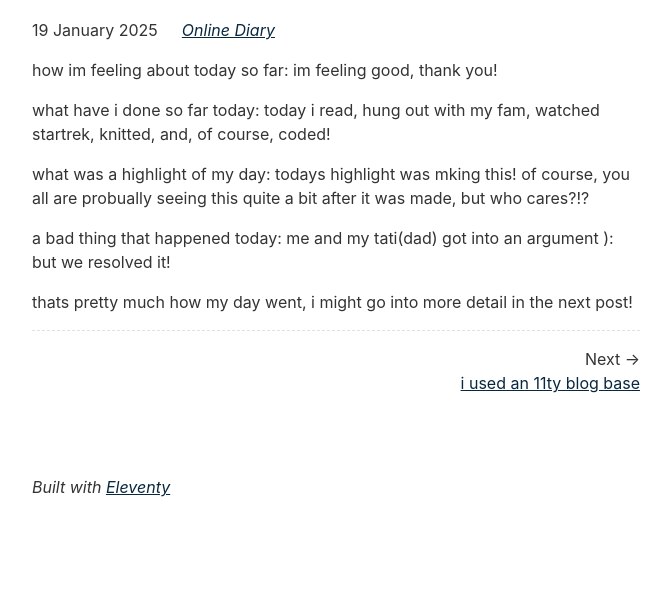
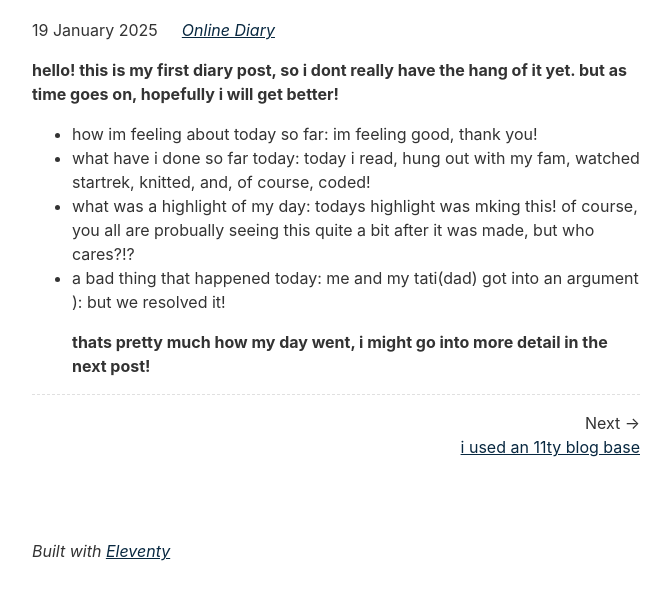
Before and after one commit to leonoratrius/golden_songbird.blog, an Eleventy site: page content/blog/firstdiary.md in a window 1280 px wide. Shown: the part 115-714 px from the top of the page, without its empty margins (304-975 px from the left). Built offline with nearby package versions, Linux system fonts and the light colour scheme; Eleventy itself is replaced by a stand-in of ours; files that its build step writes are made by us from their sources; what @zachleat/heading-anchors, zod-validation-error would draw is missing.

Commit message:
more first diary updates

```diff
--- a/content/blog/firstdiary.md
+++ b/content/blog/firstdiary.md
@@ -4,16 +4,17 @@ description: hello! this is a diary post on what i did today!
 date: 2025-01-19
 tags: ["online diary"]
 ---
-how im feeling about today so far:
+**hello! this is my first diary post, so i dont really have the hang of it yet. but as time goes on, hopefully i will get better!**
+* how im feeling about today so far:
   im feeling good, thank you!
 
-what have i done so far today:
+* what have i done so far today:
   today i read, hung out with my fam, watched startrek, knitted, and, of course, coded!
 
-what was a highlight of my day:
+* what was a highlight of my day:
   todays highlight was mking this! of course, you all are probually seeing this quite a bit after it was made, but who cares?!?
 
-a bad thing that happened today:
+* a bad thing that happened today:
   me and my tati(dad) got into an argument ): but we resolved it!
 
-  thats pretty much how my day went, i might go into more detail in the next post!
+  **thats pretty much how my day went, i might go into more detail in the next post!**
```
